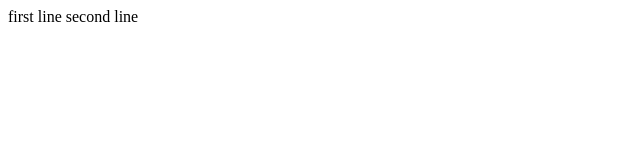
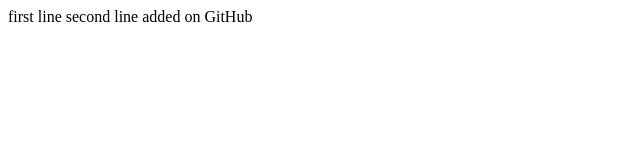
Before and after one commit to MishaMaksymenko/testrepo, a plain HTML site: page index.html in a window 1280 px wide. Shown: the whole page, without its empty margins (0-640 px from the left). Drawn offline with Linux system fonts and the light colour scheme.

Commit message:
Update index.html

```diff
--- a/index.html
+++ b/index.html
@@ -10,5 +10,7 @@
 
 	second line
 
+	added on GitHub
+
 </body>
 </html>
```
